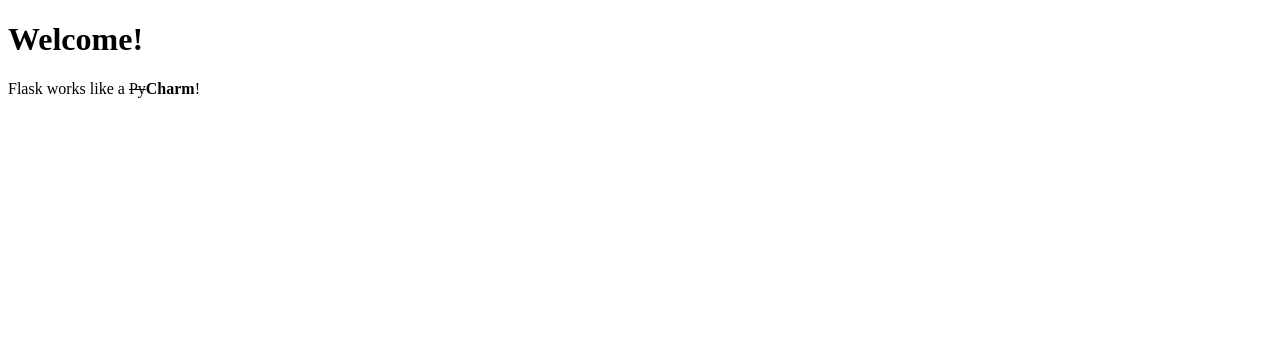
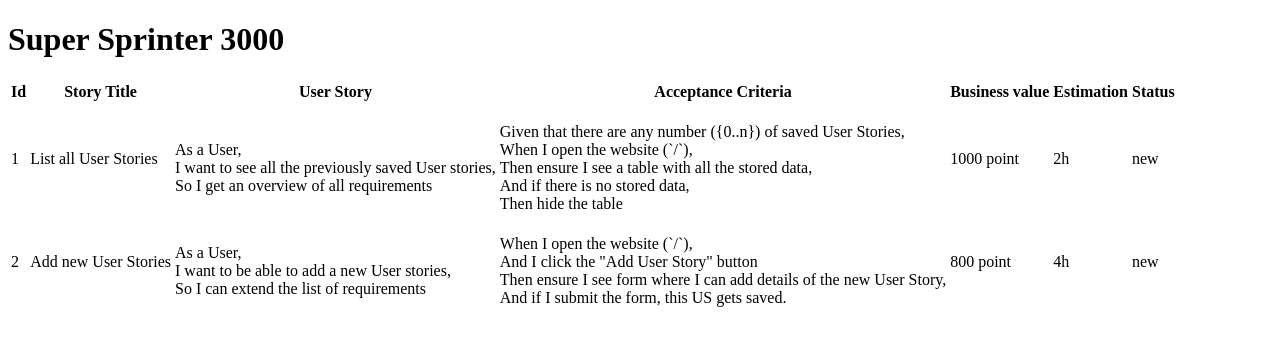
Before and after one commit to CodecoolGlobal/super-sprinter-3000-python-reference-makktim, a Flask app: page / in a window 1280 px wide. Shown: the top 346 px of the page. Run offline with Flask 2, Linux system fonts and the light colour scheme.

Commit message:
Added USer Story table with static data

```diff
--- /dev/null
+++ b/data_handler.py
@@ -0,0 +1,46 @@
+def get_all_user_story():
+    user_stories = [
+        {
+            "id": 1,
+            "title": "List all User Stories",
+            "story": """
+                As a User,
+                I want to see all the previously saved User stories,
+                So I get an overview of all requirements
+            """,
+            "criteria": """
+                Given that there are any number ({0..n}) of saved User Stories,
+                When I open the website (`/`),
+                Then ensure I see a table with all the stored data,
+                And if there is no stored data,
+                Then hide the table
+            """,
+            "value": 1000,
+            "estimation": 2,
+            "status": "new"
+        },
+        {
+            "id": 2,
+            "title": "Add new User Stories",
+            "story": """
+                As a User,
+                I want to be able to add a new User stories,
+                So I can extend the list of requirements
+            """,
+            "criteria": """
+                When I open the website (`/`),
+                And I click the "Add User Story" button
+                Then ensure I see form where I can add details of the new User Story,
+                And if I submit the form, this US gets saved.
+            """,
+            "value": 800,
+            "estimation": 4,
+            "status": "new"
+        }
+    ]
+
+    for user_story in user_stories:
+        user_story['story'] = user_story['story'].replace('\n', '<br>')
+        user_story['criteria'] = user_story['criteria'].replace('\n', '<br>')
+
+    return user_stories
--- a/server.py
+++ b/server.py
@@ -1,4 +1,6 @@
 from flask import Flask, render_template
+
+import data_handler
 
 app = Flask(__name__)
 
@@ -6,7 +8,9 @@ app = Flask(__name__)
 @app.route('/')
 @app.route('/list')
 def route_list():
-    return render_template('list.html')
+    user_stories = data_handler.get_all_user_story()
+
+    return render_template('list.html', user_stories=user_stories)
 
 
 if __name__ == '__main__':
--- a/templates/list.html
+++ b/templates/list.html
@@ -5,6 +5,27 @@
 {% endblock %}
 
 {% block content %}
-    <h1>Welcome!</h1>
-    <p>Flask works like a <strike>Py</strike><strong>Charm</strong>!</p>
+    <h1>Super Sprinter 3000</h1>
+    <table>
+        <tr>
+            <th>Id</th>
+            <th>Story Title</th>
+            <th>User Story</th>
+            <th>Acceptance Criteria</th>
+            <th>Business value</th>
+            <th>Estimation</th>
+            <th>Status</th>
+        </tr>
+        {% for user_story in user_stories %}
+            <tr>
+                <td>{{ user_story['id'] }}</td>
+                <td>{{ user_story['title'] }}</td>
+                <td>{{ user_story['story'] | safe }}</td>
+                <td>{{ user_story['criteria'] | safe }}</td>
+                <td>{{ user_story['value'] }} point</td>
+                <td>{{ user_story['estimation'] }}h</td>
+                <td>{{ user_story['status'] }}</td>
+            </tr>
+        {% endfor %}
+    </table>
 {% endblock %}
```
